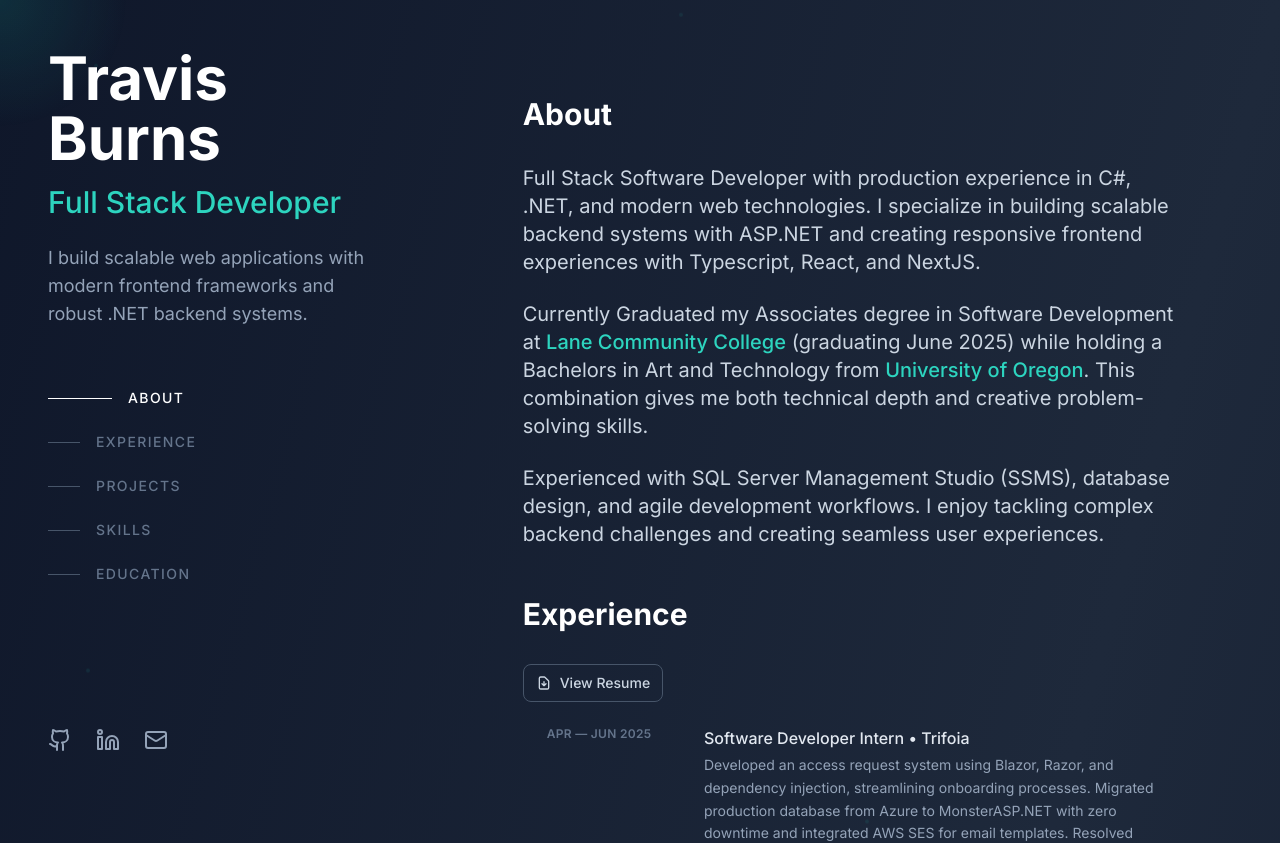
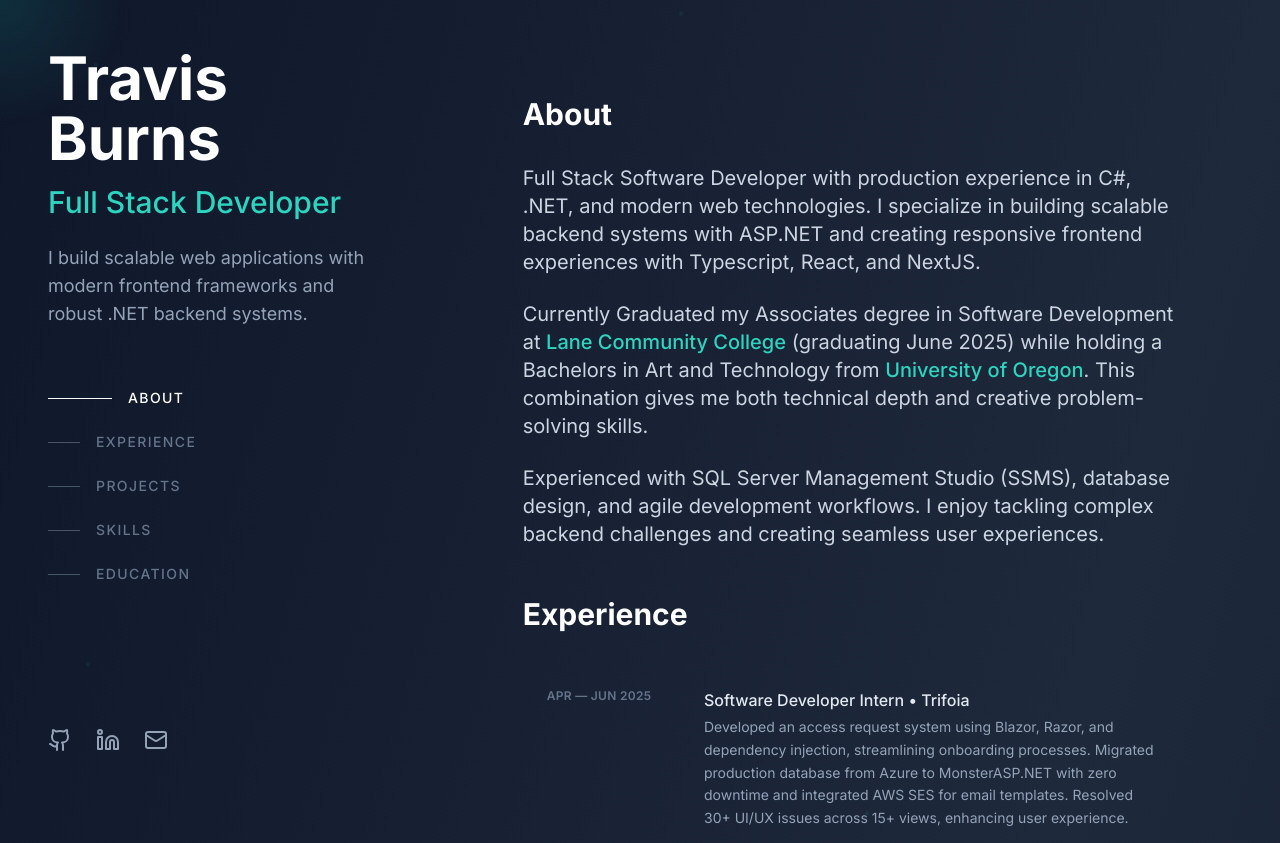
Before and after one commit to travisburns/digitalheavyweights, a Next.js app in the folder businesssite/: page / in a window 1280 px wide. Shown: the top 843 px of the page. Built offline with nearby package versions, Linux system fonts and the light colour scheme.

Commit message:
Removed download resume button as clearly the pdf is giving a unknon issue. for sake of progress dont worry about it for n ow

```diff
--- a/businesssite/app/components/Portfolio.tsx
+++ b/businesssite/app/components/Portfolio.tsx
@@ -199,17 +199,7 @@ const Portfolio = () => {
         {/* Experience Section */}
         <section id="experience" className="mb-18 p-6 md:p-0">
           <h2 className="text-2xl md:text-3xl font-bold text-white mb-8">Experience</h2>
-          <a
-  href="/TravisBurns_Resume.pdf"
-  target="_blank"
-  rel="noopener noreferrer"
-  className="inline-flex items-center px-3 py-2 text-sm font-medium text-slate-300 hover:text-teal-400 border border-slate-600 hover:border-teal-400 rounded-lg transition-colors duration-300 group"
->
-  <svg className="w-4 h-4 mr-2 group-hover:text-teal-400" fill="none" stroke="currentColor" viewBox="0 0 24 24">
-    <path strokeLinecap="round" strokeLinejoin="round" strokeWidth="2" d="M12 10v6m0 0l-3-3m3 3l3-3m2 8H7a2 2 0 01-2-2V5a2 2 0 012-2h5.586a1 1 0 01.707.293l5.414 5.414a1 1 0 01.293.707V19a2 2 0 01-2 2z" />
-  </svg>
-  View Resume
-</a>
+
           {experience.map((exp, index) => (
             <motion.div
               key={index}
```
